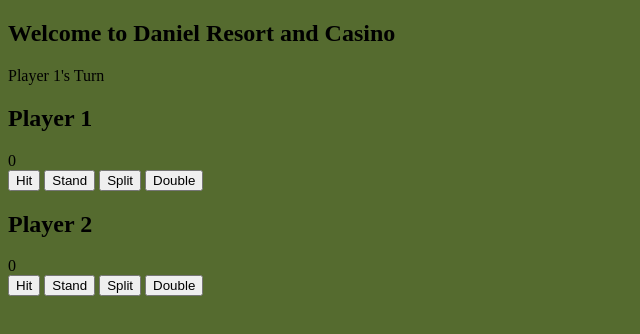
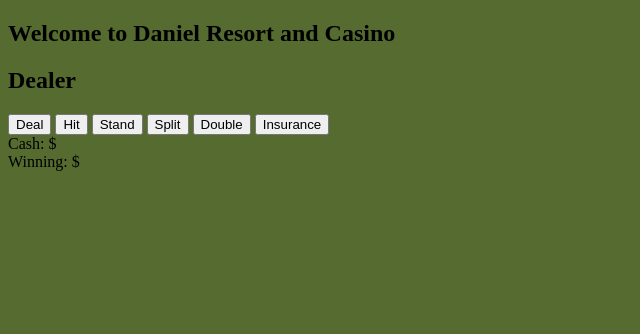
Before and after one commit to sahomelabs/wk6project, a plain HTML site: page index.html in a window 1280 px wide. Shown: the whole page, without its empty margins (0-640 px from the left). Drawn offline with Linux system fonts and the light colour scheme.

```diff
--- a/index.html
+++ b/index.html
@@ -13,32 +13,28 @@
     <body>
 
         <div class="game-conatainer">
-            <div class="">Player 1's Turn</div>
-            <div class="players">
-                <div class="player">
-                    <h2>Player 1</h2>
-                    <div class="" id="player1"></div>
-                    <div class="" id="player1-score">0</div>
-                    <button onclick="hit(1)">Hit</button>
-                    <button onclick="stand()">Stand</button>
-                    <button onclick="split()">Split</button>
-                    <button onclick="double()">Double</button>
-                </div>
-
-            <div class="player">
-                <h2>Player 2</h2>
-                <div class="" id="player1"></div>
-                <div class="" id="player2-score">0</div>
-                <button onclick="hit(1)">Hit</button>
-                <button onclick="stand()">Stand</button>
-                <button onclick="split()">Split</button>
-                <button onclick="double()">Double</button>
-            </div>
-        </div>
 
 
+            <div class="dealer"></div>
+                <h2>Dealer</h2>
+            <div class="dealerhand"></div>
+                <div class="player">
 
 
+<!-- The Buttons to play the game-->
+            <div id="actions">
+                <button id="deal">Deal</button>
+                <button id="hit">Hit</button>
+                <button id="stand">Stand</button>
+                <button id="split">Split</button>
+                <button id="double">Double</button>
+                <button id="insurance">Insurance</button>
+            </div>
+<!--money-->
+            <div id="money">
+                <span id="cash">Cash: $</span></div>
+                    <div id="bank">Winning: $</div>
+        </div>
 
         <script src="app.js" async defer></script>
     </body>
```
